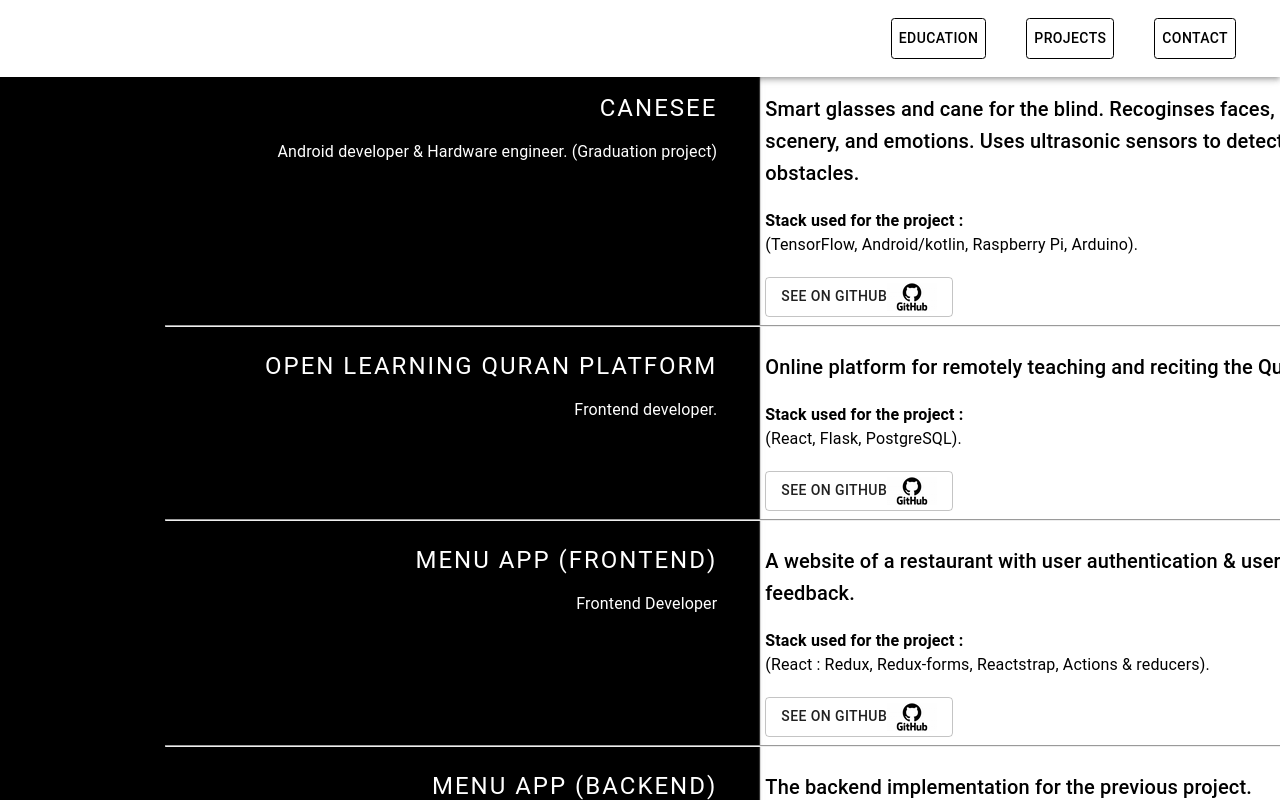
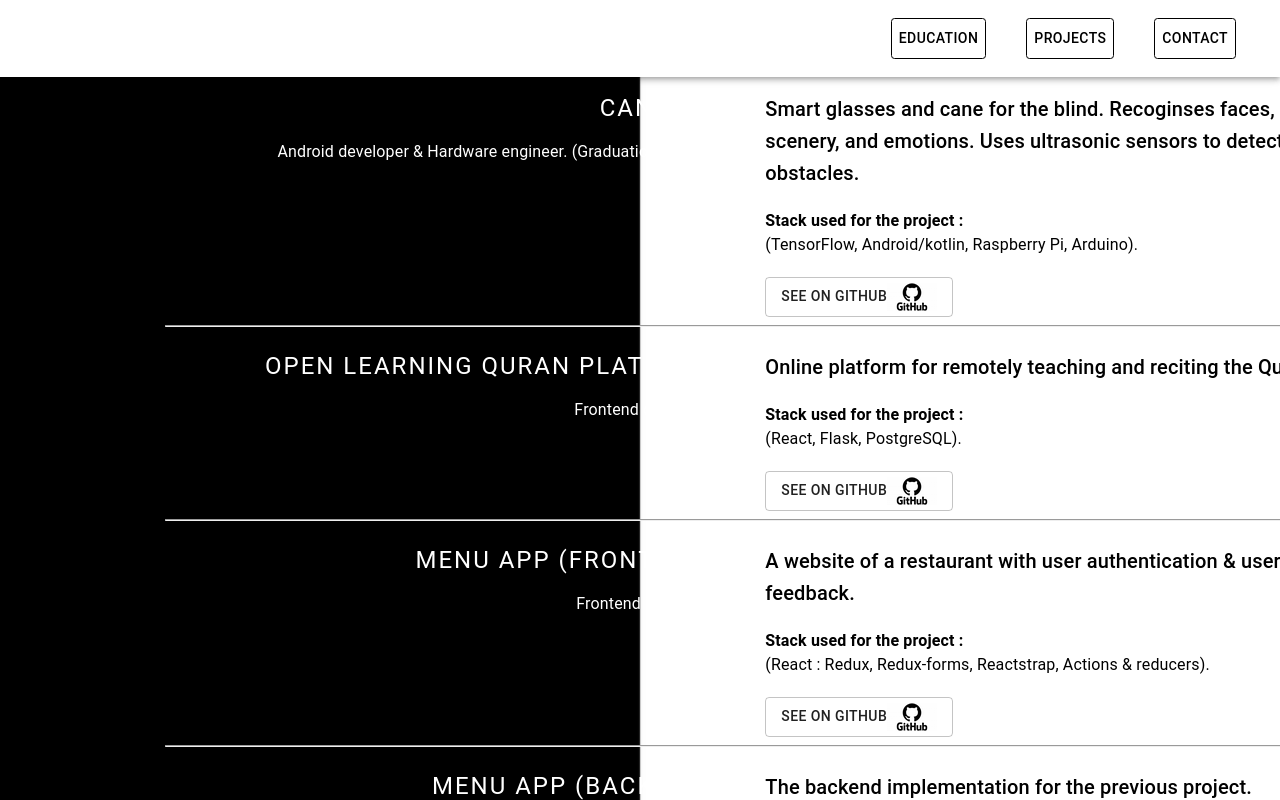
Before and after one commit to yossef-khaled/yossef-khaled.github.io, a React (Create React App) app: page /projects in a window 1280 px wide. Shown: the top 800 px of the page. Built offline with nearby package versions, Linux system fonts and the light colour scheme.

Commit message:
Make the background image positioned proberly

```diff
--- a/src/App.css
+++ b/src/App.css
@@ -1,6 +1,9 @@
 .App {
   text-align: center;
   color: #ffffff;
+  background-size: cover; /* or contain depending on what you want */
+  background-position: center center;
+  background-repeat: no-repeat;
 }
 
 .App-header {
```
